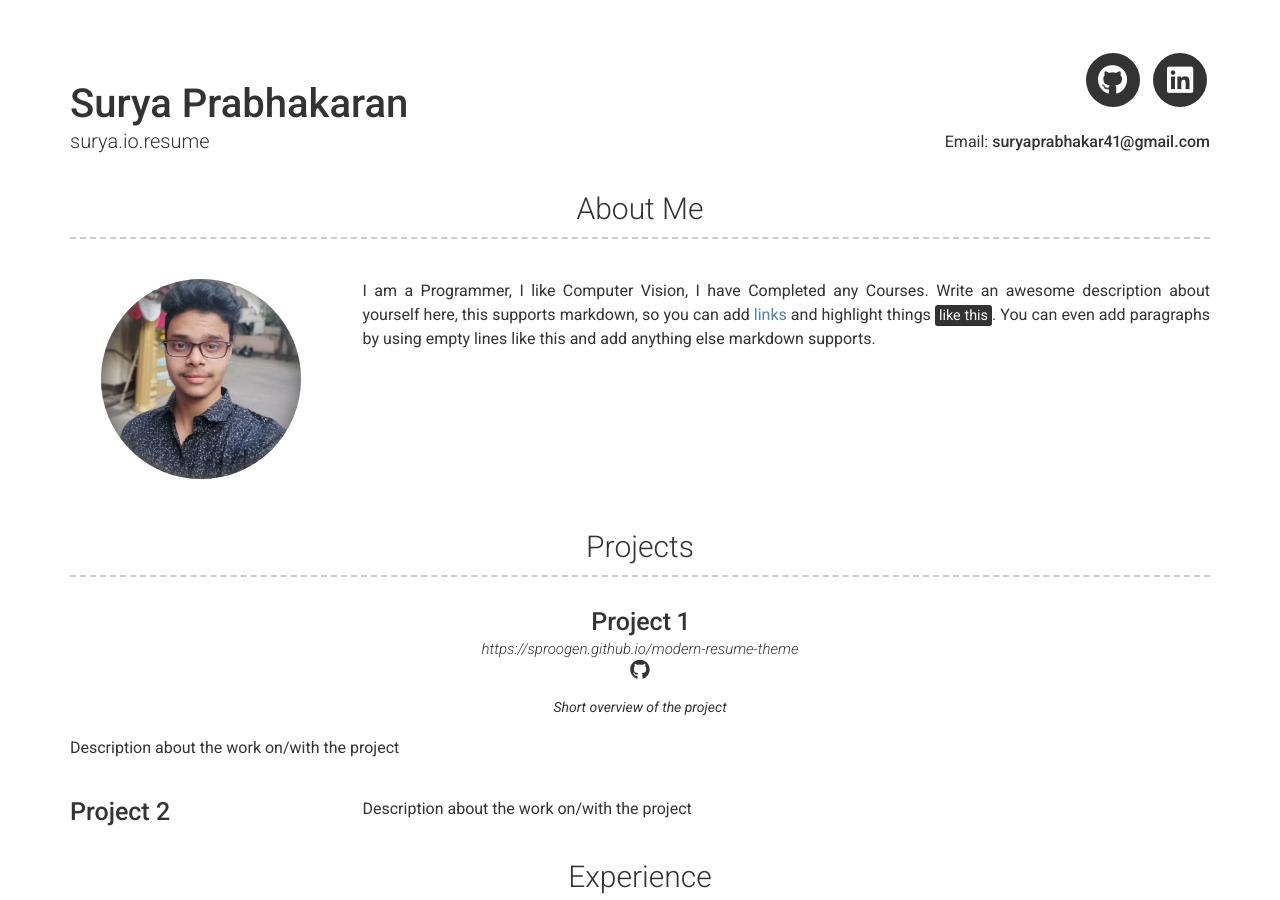
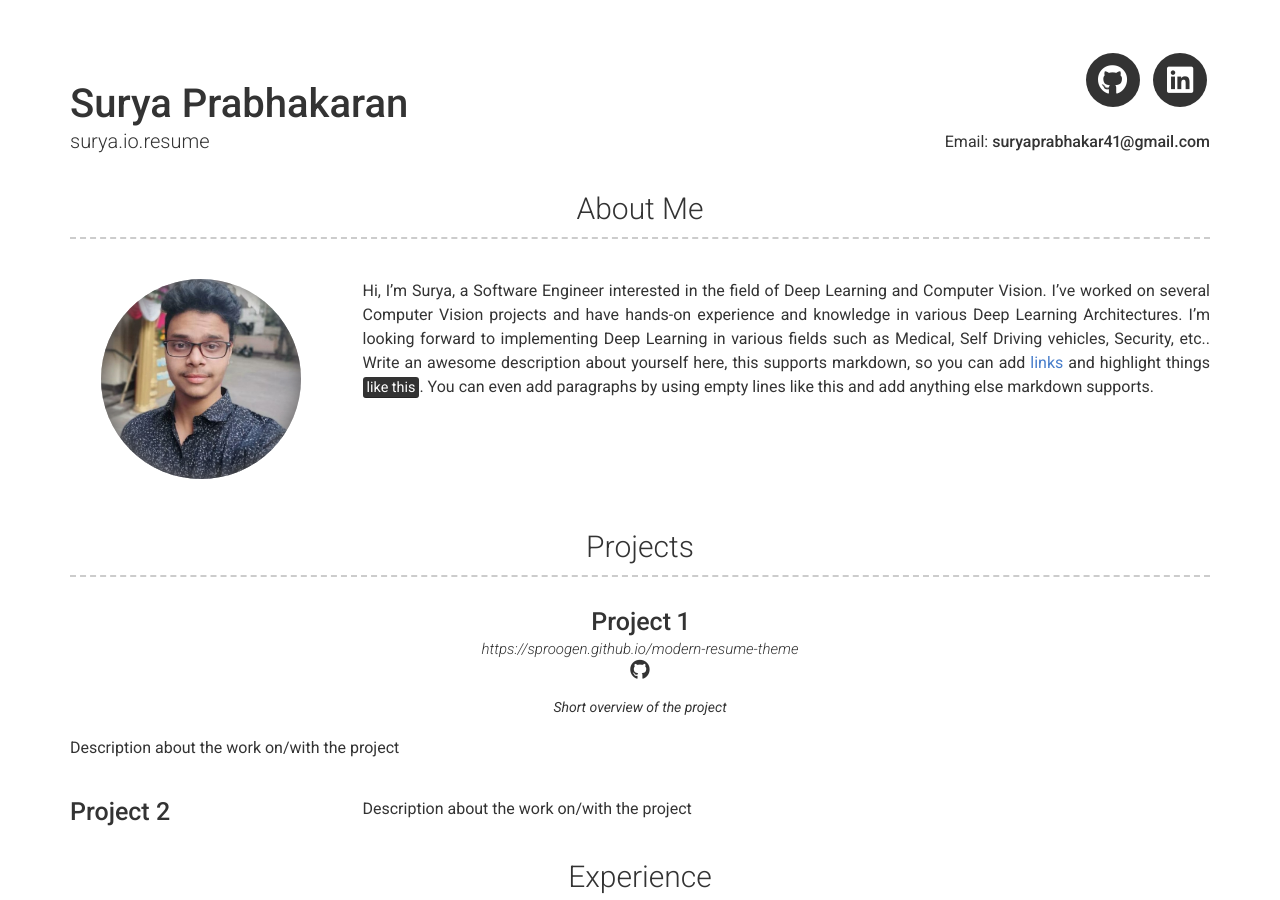
Before and after one commit to suryaprabhakar414/surya.io.resume, a Jekyll site: the page built from index.md, in a window 1280 px wide and 900 px high. Built offline with Jekyll 4.4.1, drawn with Linux system fonts in a browser that asks for light colours; nearby versions of some CDN libraries.

Commit message:
Update _config.yml

```diff
--- a/_config.yml
+++ b/_config.yml
@@ -37,7 +37,7 @@ linkedin_username: surya-prabhakaran
 # about_title: About Me (Use this to override about section title)
 about_profile_image: _test/images/Surya1.jpeg
 about_content: > # this means to ignore newlines until the next config item.
-  I am a Programmer, I like Computer Vision, I have Completed any Courses.
+  Hi, I'm Surya, a Software Engineer interested in the field of Deep Learning and Computer Vision. I've worked on several Computer Vision projects and have hands-on experience and knowledge in various Deep Learning Architectures. I'm looking forward to implementing Deep Learning in various fields such as Medical, Self Driving vehicles, Security, etc..
   Write an awesome description about yourself here, this supports markdown, so you can add [links](http://foobar.com) and highlight things <mark>like this</mark>.
 
   You can even add paragraphs by using empty lines like this and add anything else markdown supports.
```
